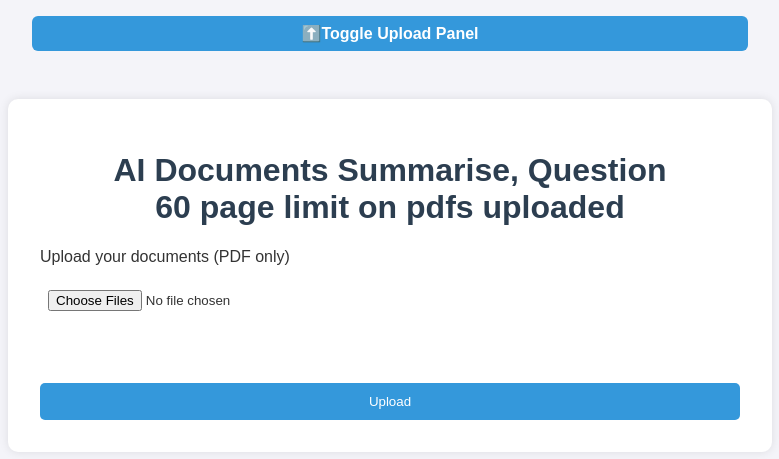
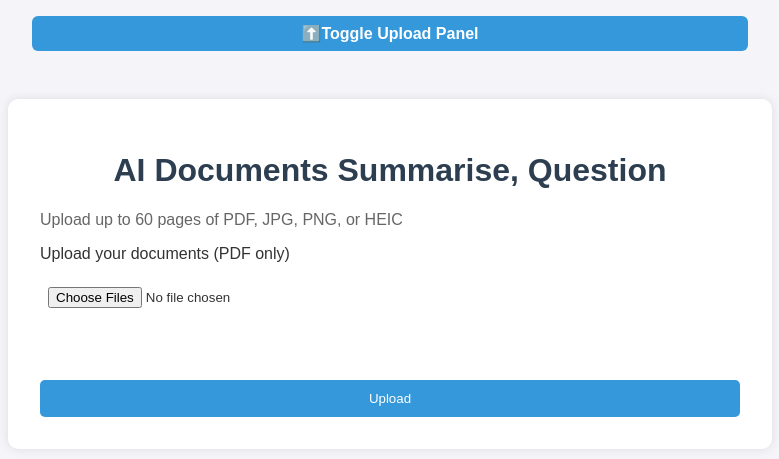
Before and after one commit to vishu1912/AI-Document-reader, a Flask app: page / in a window 1280 px wide. Shown: the top 459 px of the page, without its empty margins (250-1029 px from the left). Run offline with Flask 3, Linux system fonts and the light colour scheme; some libraries are stand-ins or nearby versions.

Commit message:
Update index.html

```diff
--- a/templates/index.html
+++ b/templates/index.html
@@ -3,7 +3,7 @@
 <head>
   <meta charset="UTF-8">
   <meta name="viewport" content="width=device-width, initial-scale=1.0">
-  <title> AI Documents Summarise, Question Agent<div>Upto 60 pages of pdf allowed</div></title>
+<title>AI Document Agent — Summarize & Ask | Upto 60 PDF Pages</title>
   <link rel="stylesheet" href="/static/style.css">
   <link rel="icon" href="/static/logo.png" type="image/png">
 </head>
@@ -16,7 +16,10 @@
   <div class="toggle-header" onclick="toggleUpload()"> ⬆️Toggle Upload Panel</div>
 
   <div class="container" id="upload-section">
-    <h1>AI Documents Summarise, Question<br>60 page limit on pdfs uploaded</h1>
+    <h1>AI Documents Summarise, Question</h1>
+    <p style="font-size: 1rem; color: #666; margin-top: 0;">
+  Upload up to 60 pages of PDF, JPG, PNG, or HEIC
+</p>
     <form method="POST" enctype="multipart/form-data" onsubmit="return handleUpload(event)">
       <label for="documents">Upload your documents (PDF only)</label>
       <input type="file" name="documents" id="documents" multiple required onchange="updateFileCount()">
```
